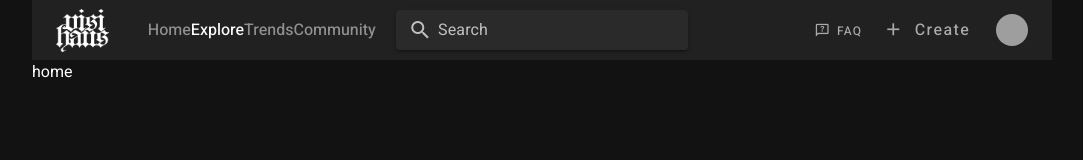
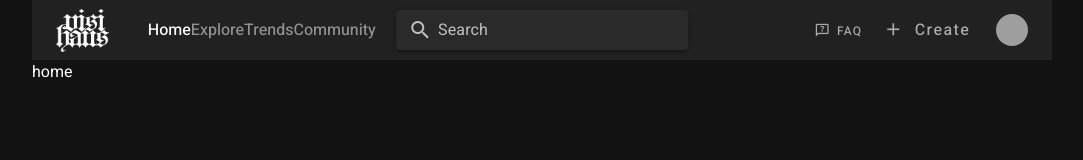
Before and after one commit to eusolomax/Visihaus, a Vue app: page /home in a window 1280 px wide. Shown: the top 160 px of the page, without its empty margins (98-1181 px from the left). Built offline with nearby package versions, Linux system fonts and the light colour scheme; grey boxes are pictures that could not be loaded.

Commit message:
feature: header left options;

```diff
--- a/src/components/Header.vue
+++ b/src/components/Header.vue
@@ -1,22 +1,27 @@
 <template>
   <div style="height: 60px;" class="px-6 d-flex align-center justify-space-between w-100 bg-grey-darken-4">
-    <!-- Logo (redirect home) & Options -->
+    <!-- Header Left -->
     <div class="d-flex align-center justify-space-between w-27">
-      <img class="cursor-pointer" @click="router.push({ name: 'Home' })" :src="logoSource" height="43" />
+      <img class="cursor-pointer" @click="router.push({ name: 'home' })" :src="logoSource" height="43" />
       <div class="d-flex align-center justify-space-between w-65">
-        <h4 class="opacity-50 font-weight-medium">Home</h4>
-        <h4 class="opacity-100 font-weight-medium">Explore</h4>
-        <h4 class="opacity-50 font-weight-medium">Trends</h4>
-        <h4 class="opacity-50 font-weight-medium">Community</h4>
+        <h4 :class="{ 'opacity-100': route().name === 'home' }" @click="router.push({ name: 'home' })"
+          class="cursor-pointer opacity-50 font-weight-medium">Home</h4>
+        <h4 :class="{ 'opacity-100': route().name === 'explore' }" @click="router.push({ name: 'explore' })"
+          class="cursor-pointer opacity-50 font-weight-medium">Explore</h4>
+        <h4 :class="{ 'opacity-100': route().name === 'trends' }" @click="router.push({ name: 'trends' })"
+          class="cursor-pointer opacity-50 font-weight-medium">Trends</h4>
+        <h4 :class="{ 'opacity-100': route().name === 'community' }" @click="router.push({ name: 'community' })"
+          class="cursor-pointer opacity-50 font-weight-medium">Community
+        </h4>
       </div>
     </div>
 
-    <!-- Search mechanism -->
+    <!-- Header Middle -->
     <div style="width: 30%;" class="d-flex align-center justify-center">
       <HeaderSearchMechanism />
     </div>
 
-    <!-- Options -->
+    <!-- Header Right -->
     <div class="d-flex align-center justify-end w-27">
       <v-btn prepend-icon="mdi-message-question-outline" text="FAQ" variant="plain" density="compact" size="small" />
       <v-btn variant="plain" :rounded="false" density="comfortable" prepend-icon="mdi-plus" width="110"
@@ -30,6 +35,8 @@
 import logoSource from "@/assets/logo1-white.png";
 import HeaderSearchMechanism from "./HeaderSearchMechanism.vue";
 import router from "@/router";
+import { useRoute as route } from "vue-router";
+import { onMounted } from "vue";
 </script>
 
 <style scoped>
--- a/src/router.ts
+++ b/src/router.ts
@@ -4,22 +4,22 @@ const routes = [
   {
     path: '/',
     component: () => import('@/views/Base.vue'),
-    redirect: { name: 'Home' },
+    redirect: { name: 'home' },
     children: [
       {
         path: 'home',
         component: () => import('@/views/Home.vue'),
-        name: 'Home'
+        name: 'home'
       },
       {
         path: 'user/:username',
         component: () => import('@/views/UserProfile.vue'),
-        name: 'UserProfile'
+        name: 'userProfile'
       },
       {
         path: ':pathMatch(.*)*',
         component: () => import('@/components/PageNotFound.vue'),
-        name: 'PageNotFound'
+        name: 'pageNotFound'
       }
     ]
   }
```
